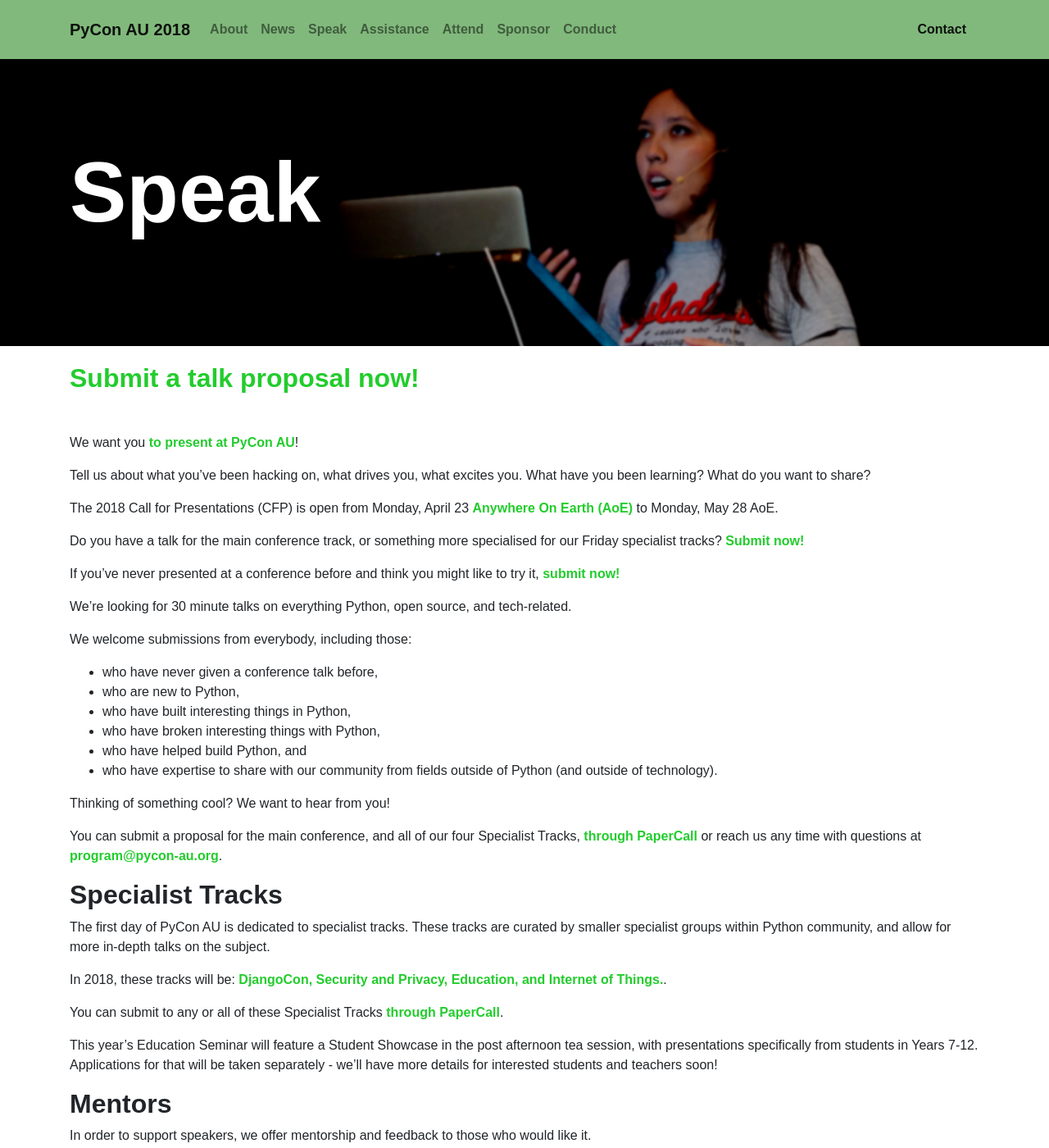
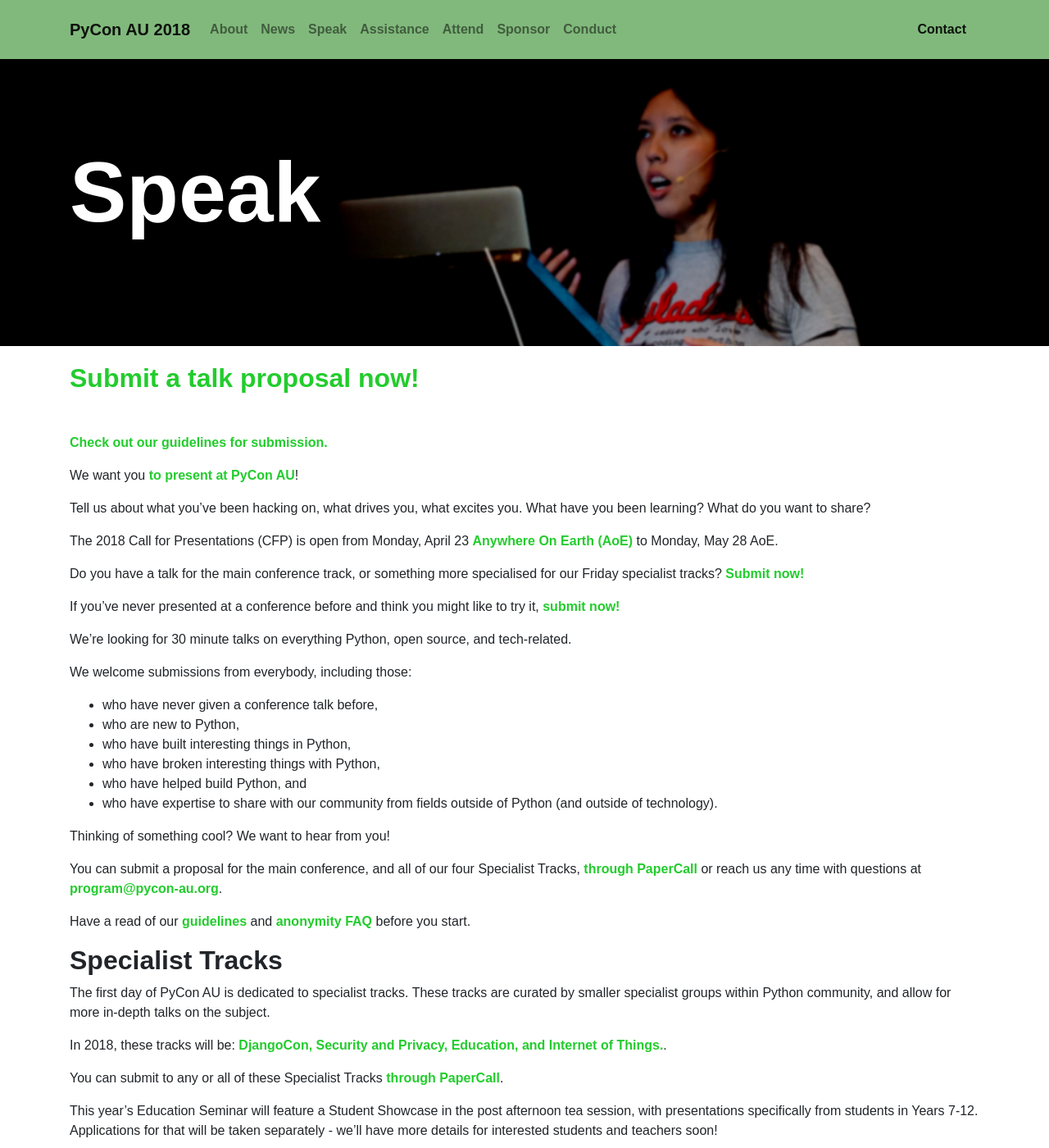
Before and after one commit to pyconau/2018.pycon-au.org, a Jekyll site: the page built from speak.md, in a window 1280 px wide and 1400 px high. Shown: the whole window at 82% size. Built offline with Jekyll 4.4.1, drawn with Linux system fonts in a browser that asks for light colours; some web fonts are replaced.

Commit message:
Update speak.md
Adding links to guidelines page

```diff
--- a/speak.md
+++ b/speak.md
@@ -9,6 +9,8 @@ card: /img/cards/speak.jpg
 ## [Submit a talk proposal now!](https://www.papercall.io/pyconau2018)
 
 <br>
+
+[Check out our guidelines for submission.](http://2018.pycon-au.org/cfp/)
 
 We want you [to present at PyCon AU](https://www.papercall.io/pyconau2018)!
 
@@ -34,6 +36,8 @@ We welcome submissions from everybody, including those:
 Thinking of something cool? We want to hear from you!
 
 You can submit a proposal for the main conference, and all of our four Specialist Tracks, [through PaperCall](https://www.papercall.io/pyconau2018) or reach us any time with questions at **[program@pycon-au.org](mailto:program@pycon-au.org)**.
+
+Have a read of our [guidelines](http://2018.pycon-au.org/cfp/) and [anonymity FAQ](http://2018.pycon-au.org/cfp/) before you start.
 
 ## Specialist Tracks
 
```
